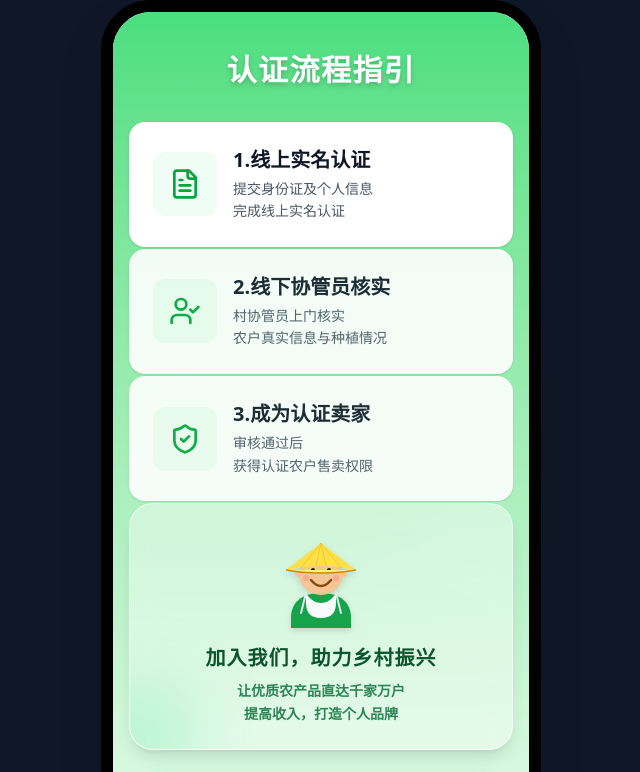
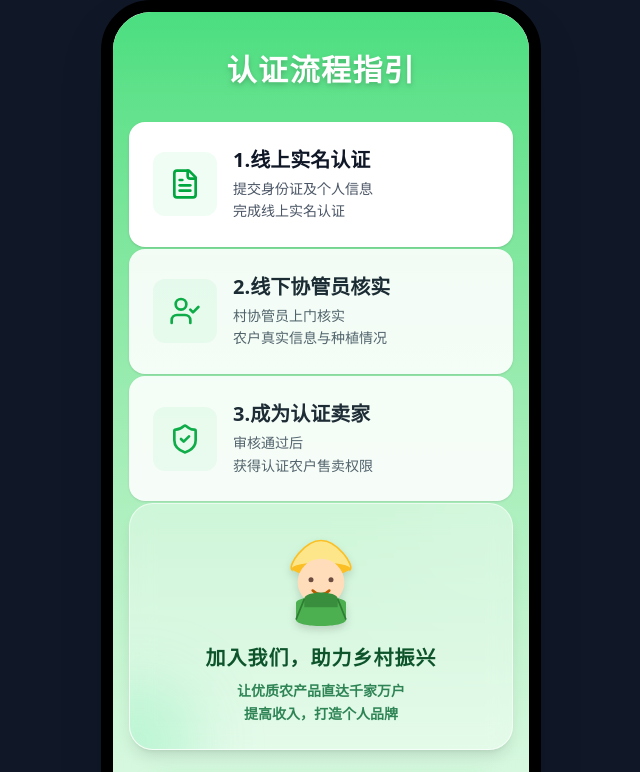
Before and after one commit to wm000313/rural-revitalization-app, a React (Vite) app: page / in a window 1280 px wide. Shown: the top 772 px of the page, without its empty margins (319-959 px from the left). Built offline with nearby package versions, Linux system fonts and the light colour scheme.

Commit message:
Redesign farmer avatar based on 🧑‍🌾 emoji

```diff
--- a/src/components/FarmerAvatar.tsx
+++ b/src/components/FarmerAvatar.tsx
@@ -9,65 +9,31 @@ const FarmerAvatar: React.FC<FarmerAvatarProps> = ({ className = '', size = 80 }
   return (
     <div className={`relative flex items-center justify-center ${className}`} style={{ width: size, height: size }}>
       <svg
-        viewBox="0 0 100 100"
+        viewBox="0 0 120 120"
         fill="none"
         xmlns="http://www.w3.org/2000/svg"
-        className="w-full h-full drop-shadow-md"
+        className="w-full h-full drop-shadow-lg"
       >
-        {/* Body/Clothes - Simple Green Shirt */}
-        <path
-          d="M20 90C20 75 30 65 50 65C70 65 80 75 80 90V100H20V90Z"
-          fill="#16a34a"
-        />
+        {/* Hat */}
+        <path d="M25 50 C25 40, 95 40, 95 50 L85 55 C85 50, 35 50, 35 55 Z" fill="#FBBF24" />
+        <path d="M60 15 C40 15, 20 45, 25 50 C25 40, 95 40, 95 50 C100 45, 80 15, 60 15 Z" fill="#FDE68A" stroke="#FBBF24" strokeWidth="2" />
 
-        {/* Neck Scarf/Towel - White */}
-        <path
-          d="M35 65C35 65 40 75 50 75C60 75 65 65 65 65V75C65 85 60 90 50 90C40 90 35 85 35 75V65Z"
-          fill="#f8fafc"
-        />
-        <path
-          d="M35 65L30 85M65 65L70 85"
-          stroke="#e2e8f0"
-          strokeWidth="2"
-          strokeLinecap="round"
-        />
+        {/* Head */}
+        <circle cx="60" cy="65" r="28" fill="#FFDDBB" />
 
-        {/* Face - Warm Skin Tone */}
-        <circle cx="50" cy="45" r="22" fill="#F5C595" />
+        {/* Eyes */}
+        <circle cx="48" cy="62" r="3" fill="#6D4C41" />
+        <circle cx="72" cy="62" r="3" fill="#6D4C41" />
 
-        {/* Ears */}
-        <circle cx="28" cy="45" r="4" fill="#F5C595" />
-        <circle cx="72" cy="45" r="4" fill="#F5C595" />
+        {/* Smile */}
+        <path d="M50 75 Q60 85, 70 75" stroke="#B95C00" strokeWidth="3" strokeLinecap="round" />
 
-        {/* Eyes - Joyful Dots */}
-        <circle cx="42" cy="42" r="2" fill="#1a1a1a" />
-        <circle cx="58" cy="42" r="2" fill="#1a1a1a" />
+        {/* Shirt */}
+        <path d="M30 90 C30 80, 90 80, 90 90 L90 110 C90 120, 30 120, 30 110 Z" fill="#4CAF50" />
 
-        {/* Smile - Warm and Wide */}
-        <path
-          d="M40 52C40 52 45 58 50 58C55 58 60 52 60 52"
-          stroke="#854d0e"
-          strokeWidth="2.5"
-          strokeLinecap="round"
-        />
-
-        {/* Rosy Cheeks */}
-        <circle cx="35" cy="50" r="3" fill="#fb7185" fillOpacity="0.3" />
-        <circle cx="65" cy="50" r="3" fill="#fb7185" fillOpacity="0.3" />
-
-        {/* Straw Hat - Conical/Traditional */}
-        <path
-          d="M15 42C15 42 30 38 50 38C70 38 85 42 85 42L50 15L15 42Z"
-          fill="#fde047"
-        />
-        <path
-          d="M15 42C15 42 30 45 50 45C70 45 85 42 85 42"
-          stroke="#ca8a04"
-          strokeWidth="1.5"
-          fill="#fef08a"
-        />
-        {/* Hat Texture Lines */}
-        <path d="M50 15L30 40M50 15L45 38M50 15L55 38M50 15L70 40" stroke="#ca8a04" strokeWidth="0.5" opacity="0.5" />
+        {/* Overalls */}
+        <path d="M40 95 L40 85 C40 75, 80 75, 80 85 L80 95" fill="#388E3C" />
+        <path d="M40 85 L30 110 M80 85 L90 110" stroke="#2E7D32" strokeWidth="2" />
       </svg>
     </div>
   );
```
